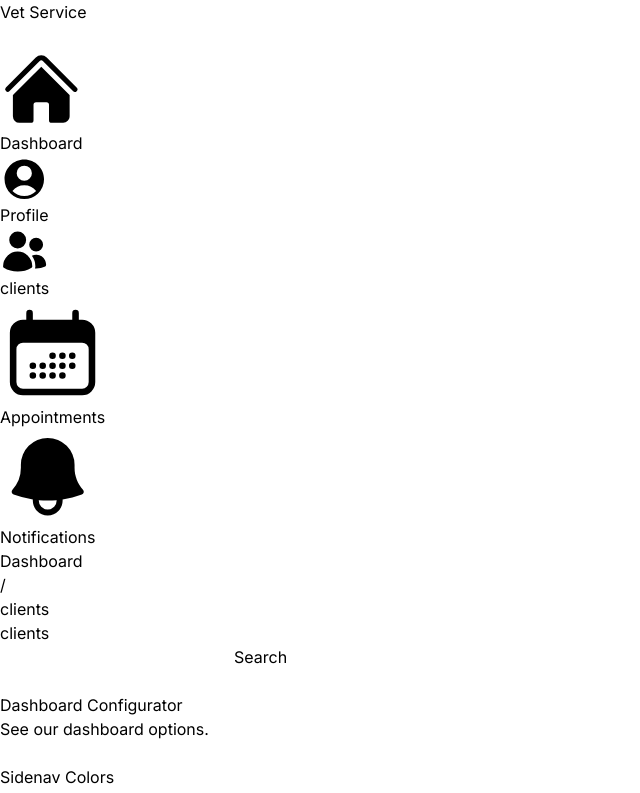
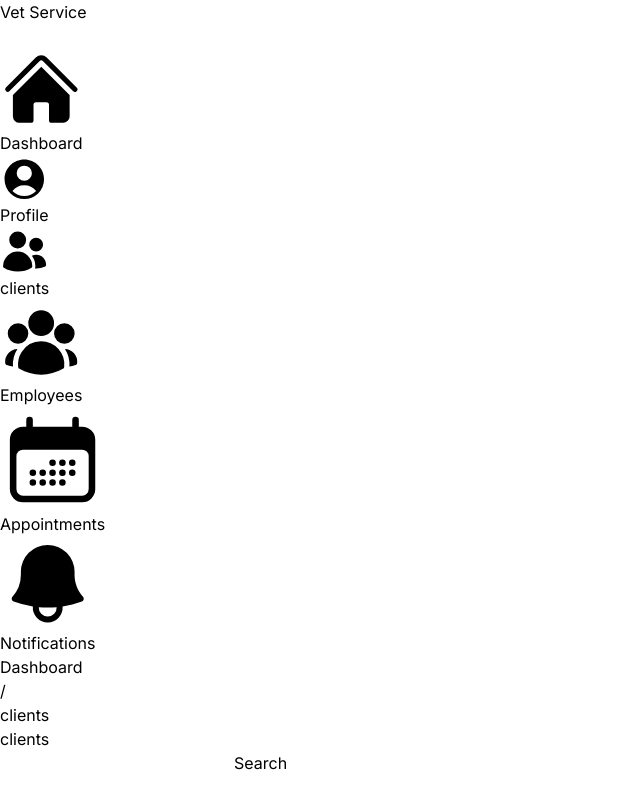
Before and after one commit to Jack-grittier/management-sysem, a Next.js app: page /dashboard/clients in a window 1280 px wide. Shown: the top 793 px of the page, without its empty margins (0-640 px from the left). Built offline with nearby package versions, Linux system fonts and the light colour scheme.

Commit message:
add employees link

```diff
--- a/src/components/layouts/Sidebar.tsx
+++ b/src/components/layouts/Sidebar.tsx
@@ -9,6 +9,7 @@ import {
   UsersIcon,
   BellIcon,
   CalendarDaysIcon,
+  UserGroupIcon,
 } from "@heroicons/react/24/solid";
 import {
   Avatar,
@@ -132,6 +133,11 @@ const routes = [
     path: "/dashboard/clients",
   },
   {
+    name: "Employees",
+    icon: <UserGroupIcon {...icon} />,
+    path: "/dashboard/employees",
+  },
+  {
     name: "Appointments",
     icon: <CalendarDaysIcon {...icon} />,
     path: "/dashboard/appointments",
```
